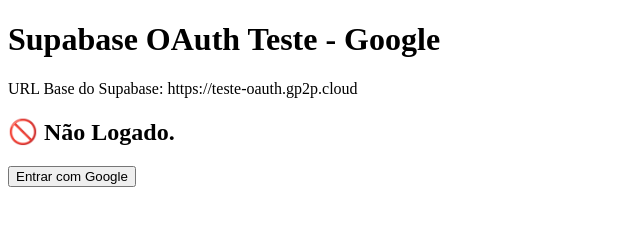
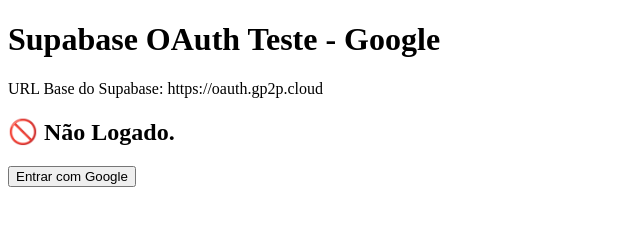
Before and after one commit to kipperpqd/oauth-teste, a plain HTML site: page index.html in a window 1280 px wide. Shown: the full height of the page, 0-640 px from the left. Drawn offline with nearby package versions, Linux system fonts and the light colour scheme.

Commit message:
Update index.html

```diff
--- a/index.html
+++ b/index.html
@@ -7,7 +7,7 @@
 <body>
 
     <h1>Supabase OAuth Teste - Google</h1>
-    <p>URL Base do Supabase: https://teste-oauth.gp2p.cloud</p>
+    <p>URL Base do Supabase: https://oauth.gp2p.cloud</p>
 
     <div id="auth-status">
         <p>Carregando status de autenticação...</p>
@@ -17,7 +17,7 @@
 
     <script>
         // *** 1. CONFIGURAÇÃO ***
-        const SUPABASE_URL = 'https://teste-oauth.gp2p.cloud';
+        const SUPABASE_URL = 'https://oauth.gp2p.cloud';
         // Substitua pela chave ANÔNIMA (pública) do seu Supabase Studio.
         const SUPABASE_ANON_KEY = 'eyJ0eXAiOiJKV1QiLCJhbGciOiJIUzI1NiJ9.eyJpc3MiOiJzdXBhYmFzZSIsImlhdCI6MTc2NTM4Njg0MCwiZXhwIjo0OTIxMDYwNDQwLCJyb2xlIjoiYW5vbiJ9.JvU7ykczgMjCDbwAO69Q8gbUQSpFKYvEB6nvyWJhIFI';
 
```
